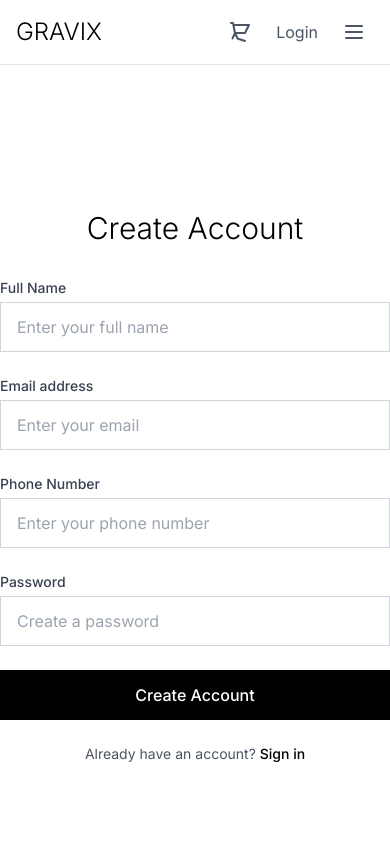
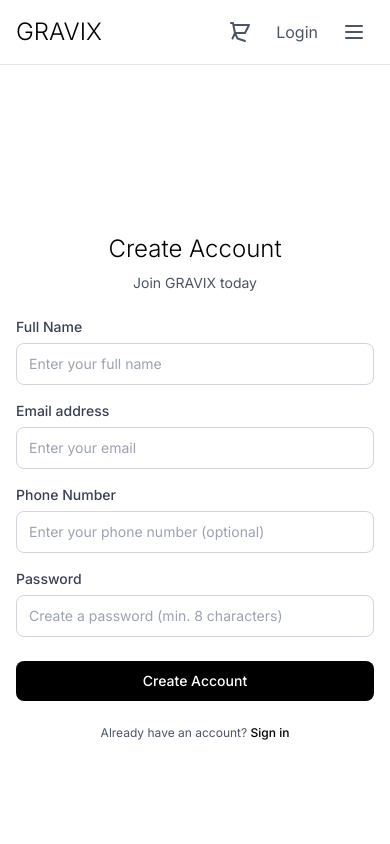
Before and after one commit to ThisaraAriyawansha/gravix, a Next.js app in the folder frontend/: page /register in a window 390 px wide. Shown: the top 844 px of the page. Built offline with nearby package versions, Linux system fonts and the light colour scheme; no server answers.

Commit message:
update login and register pages

```diff
--- a/frontend/app/(auth)/login/page.tsx
+++ b/frontend/app/(auth)/login/page.tsx
@@ -1,5 +1,4 @@
 'use client'
-
 import { useState } from 'react'
 import { useRouter } from 'next/navigation'
 import Link from 'next/link'
@@ -26,28 +25,24 @@ export default function LoginPage() {
       localStorage.setItem('token', response.token);
       localStorage.setItem('user', JSON.stringify(response.user));
 
-      // ✅ Check user role and navigate accordingly
+      // Check user role and navigate accordingly
       const role = response.user.role;
-
       if (role === 'admin') {
         router.push('/admin/dashboard');
       } else {
         router.push('/dashboard');
       }
 
-      // ✅ Refresh the page after a short delay
+      // Refresh the page after a short delay
       setTimeout(() => {
         window.location.reload();
-      }, 500); // refresh after 0.5s to ensure route change completes
-
+      }, 500);
     } catch (error: any) {
       setError(error.response?.data?.error || 'Login failed');
     } finally {
       setLoading(false);
     }
   };
-
-
 
   const handleChange = (e: React.ChangeEvent<HTMLInputElement>) => {
     setFormData(prev => ({
@@ -57,21 +52,33 @@ export default function LoginPage() {
   }
 
   return (
-    <div className="flex items-center justify-center min-h-screen py-12 bg-white">
-      <div className="w-full max-w-md space-y-8">
-        <div>
-          <h2 className="text-3xl font-light text-center">Sign in to GRAVIX</h2>
+    <div className="flex items-center justify-center min-h-screen px-4 py-8 bg-white sm:py-12">
+      <div className="w-full max-w-md space-y-6 sm:space-y-8">
+        {/* Header */}
+        <div className="text-center">
+          <h2 className="text-2xl font-light sm:text-3xl lg:text-4xl">
+            Sign in to GRAVIX
+          </h2>
+          <p className="mt-2 text-sm text-gray-600 sm:hidden">
+            Welcome back
+          </p>
         </div>
 
-        <form className="mt-8 space-y-6" onSubmit={handleSubmit}>
+        {/* Form */}
+        <form className="mt-6 space-y-5 sm:mt-8 sm:space-y-6" onSubmit={handleSubmit}>
+          {/* Error Message */}
           {error && (
-            <div className="px-4 py-3 text-red-700 border border-red-200 rounded bg-red-50">
+            <div className="px-3 py-2.5 sm:px-4 sm:py-3 text-sm sm:text-base text-red-700 border border-red-200 rounded bg-red-50">
               {error}
             </div>
           )}
 
+          {/* Email Field */}
           <div>
-            <label htmlFor="email" className="block text-sm font-medium text-gray-700">
+            <label
+              htmlFor="email"
+              className="block text-sm font-medium text-gray-700 mb-1.5"
+            >
               Email address
             </label>
             <input
@@ -81,13 +88,17 @@ export default function LoginPage() {
               required
               value={formData.email}
               onChange={handleChange}
-              className="mt-1 input-field"
+              className="w-full px-3 py-2.5 rounded-lg sm:px-4 sm:py-3 text-sm sm:text-base border border-gray-300  focus:outline-none focus:ring-2 focus:ring-black focus:border-transparent transition-all"
               placeholder="Enter your email"
             />
           </div>
 
+          {/* Password Field */}
           <div>
-            <label htmlFor="password" className="block text-sm font-medium text-gray-700">
+            <label
+              htmlFor="password"
+              className="block text-sm font-medium text-gray-700 mb-1.5"
+            >
               Password
             </label>
             <input
@@ -97,25 +108,32 @@ export default function LoginPage() {
               required
               value={formData.password}
               onChange={handleChange}
-              className="mt-1 input-field"
+              className="w-full px-3 rounded-lg py-2.5 sm:px-4 sm:py-3 text-sm sm:text-base border border-gray-300  focus:outline-none focus:ring-2 focus:ring-black focus:border-transparent transition-all"
               placeholder="Enter your password"
             />
           </div>
 
-          <div>
+
+
+          {/* Submit Button */}
+          <div className="pt-2">
             <button
               type="submit"
               disabled={loading}
-              className="w-full py-3 btn-primary"
+              className="w-full rounded-lg py-2.5 sm:py-3 text-sm sm:text-base font-medium text-white bg-black  hover:bg-gray-800 focus:outline-none focus:ring-2 focus:ring-offset-2 focus:ring-black disabled:opacity-50 disabled:cursor-not-allowed transition-all"
             >
               {loading ? 'Signing in...' : 'Sign in'}
             </button>
           </div>
 
-          <div className="text-center">
-            <p className="text-sm text-gray-600">
+          {/* Sign Up Link */}
+          <div className="pt-2 text-center">
+            <p className="text-xs text-gray-600 sm:text-sm">
               Don't have an account?{' '}
-              <Link href="/register" className="font-medium text-black hover:underline">
+              <Link
+                href="/register"
+                className="font-medium text-black hover:underline"
+              >
                 Sign up
               </Link>
             </p>
--- a/frontend/app/(auth)/register/page.tsx
+++ b/frontend/app/(auth)/register/page.tsx
@@ -26,6 +26,11 @@ export default function RegisterPage() {
       localStorage.setItem('token', response.token)
       localStorage.setItem('user', JSON.stringify(response.user))
       router.push('/dashboard')
+
+      // Optional: Refresh after navigation
+      setTimeout(() => {
+        window.location.reload()
+      }, 500)
     } catch (error: any) {
       setError(error.response?.data?.error || 'Registration failed')
     } finally {
@@ -41,21 +46,33 @@ export default function RegisterPage() {
   }
 
   return (
-    <div className="min-h-screen bg-white flex items-center justify-center py-12">
-      <div className="max-w-md w-full space-y-8">
-        <div>
-          <h2 className="text-3xl font-light text-center">Create Account</h2>
+    <div className="flex items-center justify-center min-h-screen px-4 py-8 bg-white sm:py-12">
+      <div className="w-full max-w-md space-y-6 sm:space-y-8">
+        {/* Header */}
+        <div className="text-center">
+          <h2 className="text-2xl font-light sm:text-3xl lg:text-4xl">
+            Create Account
+          </h2>
+          <p className="mt-2 text-sm text-gray-600">
+            Join GRAVIX today
+          </p>
         </div>
 
-        <form className="mt-8 space-y-6" onSubmit={handleSubmit}>
+        {/* Form */}
+        <form className="mt-6 space-y-4 sm:mt-8 sm:space-y-5" onSubmit={handleSubmit}>
+          {/* Error Message */}
           {error && (
-            <div className="bg-red-50 border border-red-200 text-red-700 px-4 py-3 rounded">
+            <div className="px-3 py-2.5 sm:px-4 sm:py-3 text-sm sm:text-base text-red-700 border border-red-200 rounded bg-red-50">
               {error}
             </div>
           )}
 
+          {/* Full Name Field */}
           <div>
-            <label htmlFor="full_name" className="block text-sm font-medium text-gray-700">
+            <label
+              htmlFor="full_name"
+              className="block text-sm font-medium text-gray-700 mb-1.5"
+            >
               Full Name
             </label>
             <input
@@ -65,13 +82,17 @@ export default function RegisterPage() {
               required
               value={formData.full_name}
               onChange={handleChange}
-              className="input-field mt-1"
+              className="w-full px-3 py-2.5 sm:px-4 sm:py-3 text-sm sm:text-base border border-gray-300 rounded-lg focus:outline-none focus:ring-2 focus:ring-black focus:border-transparent transition-all"
               placeholder="Enter your full name"
             />
           </div>
 
+          {/* Email Field */}
           <div>
-            <label htmlFor="email" className="block text-sm font-medium text-gray-700">
+            <label
+              htmlFor="email"
+              className="block text-sm font-medium text-gray-700 mb-1.5"
+            >
               Email address
             </label>
             <input
@@ -81,13 +102,17 @@ export default function RegisterPage() {
               required
               value={formData.email}
               onChange={handleChange}
-              className="input-field mt-1"
+              className="w-full px-3 py-2.5 sm:px-4 sm:py-3 text-sm sm:text-base border border-gray-300 rounded-lg focus:outline-none focus:ring-2 focus:ring-black focus:border-transparent transition-all"
               placeholder="Enter your email"
             />
           </div>
 
+          {/* Phone Field */}
           <div>
-            <label htmlFor="phone" className="block text-sm font-medium text-gray-700">
+            <label
+              htmlFor="phone"
+              className="block text-sm font-medium text-gray-700 mb-1.5"
+            >
               Phone Number
             </label>
             <input
@@ -96,13 +121,17 @@ export default function RegisterPage() {
               type="tel"
               value={formData.phone}
               onChange={handleChange}
-              className="input-field mt-1"
-              placeholder="Enter your phone number"
+              className="w-full px-3 py-2.5 sm:px-4 sm:py-3 text-sm sm:text-base border border-gray-300 rounded-lg focus:outline-none focus:ring-2 focus:ring-black focus:border-transparent transition-all"
+              placeholder="Enter your phone number (optional)"
             />
           </div>
 
+          {/* Password Field */}
           <div>
-            <label htmlFor="password" className="block text-sm font-medium text-gray-700">
+            <label
+              htmlFor="password"
+              className="block text-sm font-medium text-gray-700 mb-1.5"
+            >
               Password
             </label>
             <input
@@ -112,25 +141,30 @@ export default function RegisterPage() {
               required
               value={formData.password}
               onChange={handleChange}
-              className="input-field mt-1"
-              placeholder="Create a password"
+              className="w-full px-3 py-2.5 sm:px-4 sm:py-3 text-sm sm:text-base border border-gray-300 rounded-lg focus:outline-none focus:ring-2 focus:ring-black focus:border-transparent transition-all"
+              placeholder="Create a password (min. 8 characters)"
             />
           </div>
 
-          <div>
+          {/* Submit Button */}
+          <div className="pt-2">
             <button
               type="submit"
               disabled={loading}
-              className="btn-primary w-full py-3"
+              className="w-full py-2.5 sm:py-3 text-sm sm:text-base font-medium text-white bg-black rounded-lg hover:bg-gray-800 focus:outline-none focus:ring-2 focus:ring-offset-2 focus:ring-black disabled:opacity-50 disabled:cursor-not-allowed transition-all"
             >
               {loading ? 'Creating Account...' : 'Create Account'}
             </button>
           </div>
 
-          <div className="text-center">
-            <p className="text-sm text-gray-600">
+          {/* Sign In Link */}
+          <div className="pt-2 text-center">
+            <p className="text-xs text-gray-600 sm:text-sm">
               Already have an account?{' '}
-              <Link href="/login" className="font-medium text-black hover:underline">
+              <Link
+                href="/login"
+                className="font-medium text-black hover:underline"
+              >
                 Sign in
               </Link>
             </p>
```
